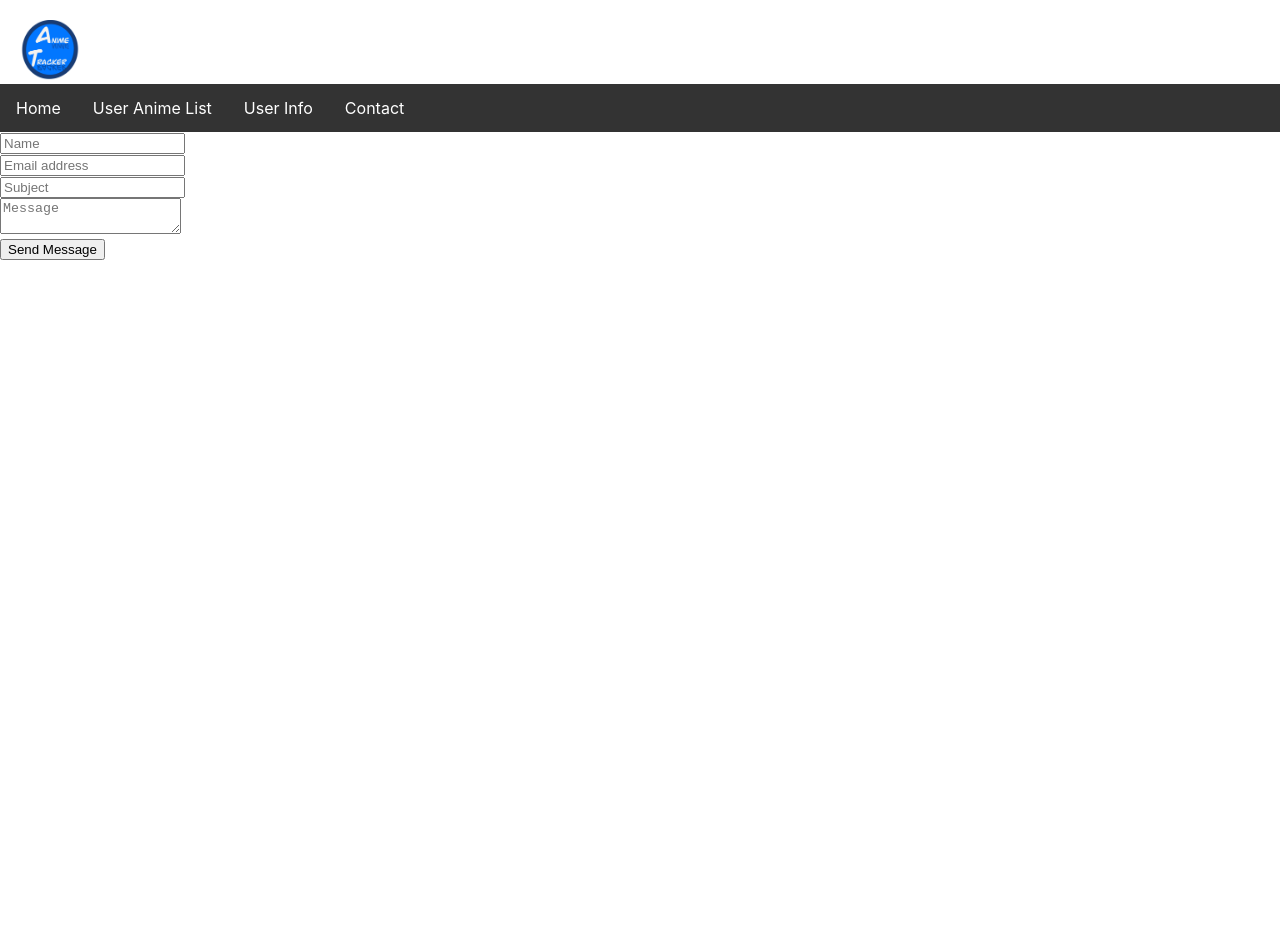
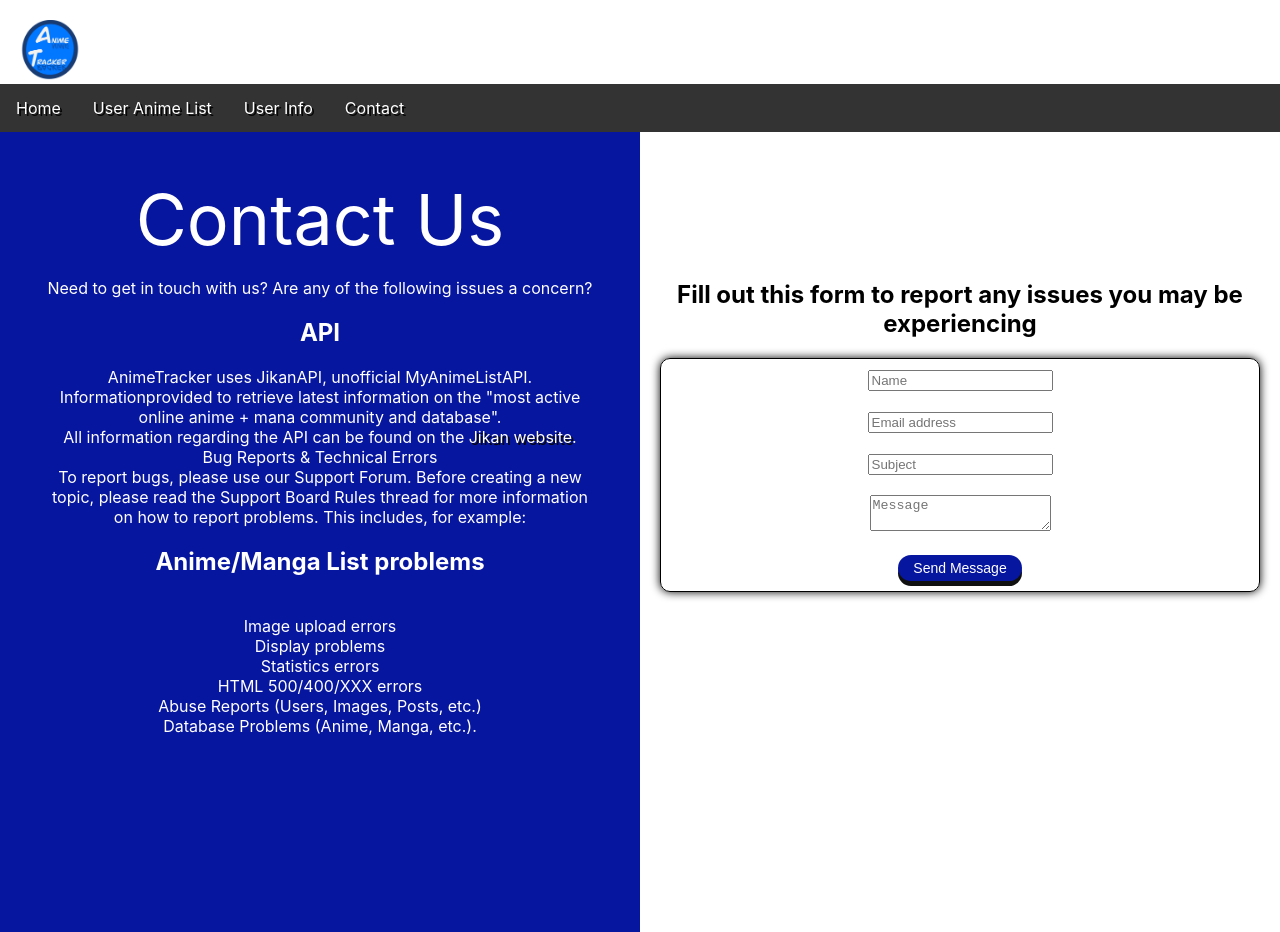
Before and after one commit to dolivas644/AnimeTracker, a React (Create React App) app in the folder client/: page /Contact in a window 1280 px wide. Before the commit the page ends 800 px from the top, so only its background shows below. Built offline with nearby package versions, Linux system fonts and the light colour scheme.

Commit message:
working header, navbar a nd contact page

```diff
--- a/client/src/components/ContactPage/Contact.js
+++ b/client/src/components/ContactPage/Contact.js
@@ -1,5 +1,6 @@
 import React, { useRef } from 'react';
 import emailjs from 'emailjs-com';
+import ContactCss from './Contacts.css'
 
 export default function Contact() {
     function sendEmail(e) {
@@ -15,7 +16,44 @@ export default function Contact() {
     }
     return (
         <div>
+            <div className='left'>
+                <div className='con'>
+                    <header className='contactUs'>Contact Us</header>
+                    <p>Need to get in touch with us?
+                        Are any of the following issues a concern?
+                        <br></br>
+                        <h2>API</h2>
+                        AnimeTracker uses JikanAPI, unofficial MyAnimeListAPI.
+                        <br></br>
+                        Informationprovided to retrieve latest information on the "most active online anime + mana community and database".
+                        <br></br>
+                        All information regarding the API can be found on the <a href='https://jikan.moe/'>Jikan website</a>.
+                        <br></br>
+                        Bug Reports & Technical Errors
+                        <br></br>
+                        To report bugs, please use our Support Forum. Before creating a new topic, please read the Support Board Rules thread for more information on how to report problems. This includes, for example:
+                        <br></br>
+                        <h2>Anime/Manga List problems</h2>
+                        <br></br>
+                        Image upload errors
+                        <br></br>
+                        Display problems
+                        <br></br>
+                        Statistics errors
+                        <br></br>
+                        HTML 500/400/XXX errors
+                        <br></br>
+                        Abuse Reports (Users, Images, Posts, etc.)
+                        <br></br>
+                        Database Problems (Anime, Manga, etc.).
+
+                    </p>
+                </div>
+
+            </div>
             <div className='container'>
+                <br></br>
+                <h2>Fill out this form to report any issues you may be experiencing</h2>
                 <form onSubmit={sendEmail}>
                     <div className='col-8 form-group mx-auto'>
                         <input type="text"
@@ -23,31 +61,38 @@ export default function Contact() {
                             placeholder='Name'
                             name='name' />
                     </div>
+                    <br></br>
                     <div className='col-8 form-group pt-2 mx-auto'>
                         <input type="email"
                             className='form-control'
                             placeholder='Email address'
-                                name='email' />
+                            name='email'
+                            required />
                     </div>
-
+                    <br></br>
                     <div className='col-8 form-group pt-2 mx-auto'>
                         <input type="text"
                             className='form-control'
                             placeholder='Subject'
-                                name='subject' />
+                            name='subject'
+                            required />
                     </div>
-
+                    <br></br>
                     <div className='col-8 form-group pt-2 mx-auto'>
                         <textarea type="text"
                             className='form-control'
                             placeholder='Message'
-                                name='message'></textarea>
+                            name='message'
+                            required></textarea>
                     </div>
+                    <br></br>
                     <div className='col-8 pt-3 mx-auto'>
-                            <input type="submit" className='btn btn-info' value='Send Message'></input>
+                        <input type="submit" className='btn' value='Send Message'></input>
                     </div>
                 </form>
+
             </div>
+
         </div>
     )
 };
--- /dev/null
+++ b/client/src/components/ContactPage/Contacts.css
@@ -0,0 +1,64 @@
+.left{
+    text-align: center;
+    position: absolute;
+    left:0px;
+    width:50%;
+    background-color: rgb(7, 22, 159);
+    height:100%;
+    color:white;
+}
+.container{
+    text-align: center;
+    position: absolute;
+    right:0px;
+    width:50%;
+    top:30%;
+}
+.contactUs{
+    top:50%;
+    font-size: 70px;
+}
+.con{
+    top: 15%;
+    margin: 30px;
+    padding: 15px;
+}
+.conIcon{
+    size: 300px;
+}
+form{
+    border: 1px solid;
+    border-radius: 10px;
+    padding: 10px;
+    margin: 20px;
+    box-shadow: 0 0 10px;
+    overflow: hidden;
+}
+.btn {
+    display: inline-block;
+    padding: 5px 15px;
+    font-size: 14px;
+    cursor: pointer;
+    text-align: center;
+    text-decoration: none;
+    outline: none;
+    color: #fff;
+    background-color: rgb(7, 22, 159);
+    border: none;
+    border-radius: 15px;
+    box-shadow: 0 5px rgb(16, 16, 16);
+  }
+
+  .btn:hover {background-color:  rgb(3, 13, 105)}
+
+  .btn:active {
+    background-color:rgb(3, 13, 105);
+    box-shadow: 0 5px rgb(16, 16, 16);
+    transform: translateY(4px);
+  }
+
+  a{
+    text-decoration: none;
+    color: white;
+    text-shadow: 2px 2px rgb(7, 7, 7);
+  }
```
Lines whose indentation alone changed are shown as unchanged.
